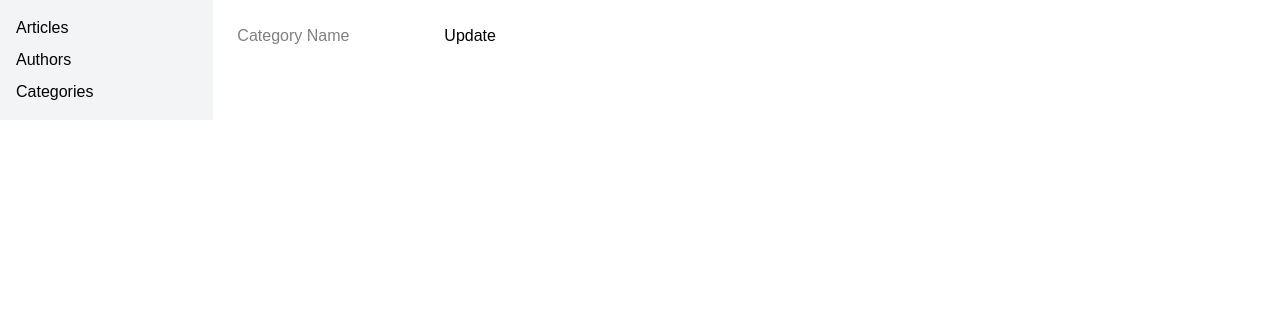
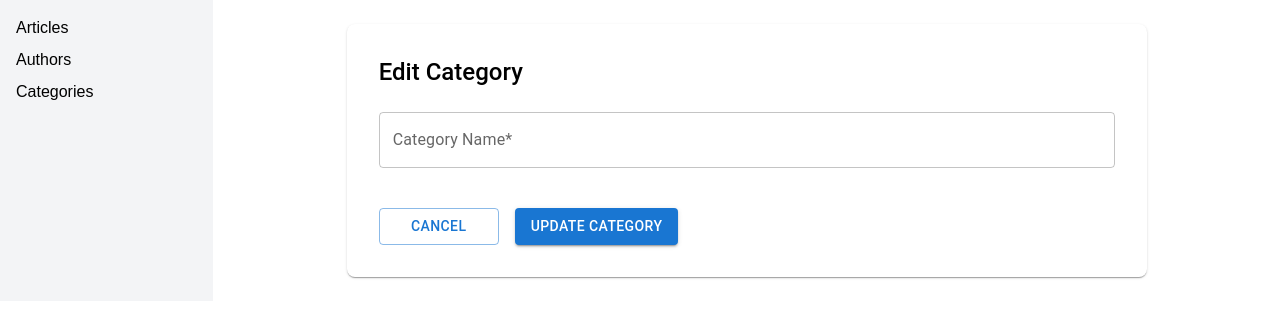
Before and after one commit to Vineeth-Nayak/co-pilot-frontend, a Next.js app: page /cms/categories/1 in a window 1280 px wide. Shown: the top 318 px of the page. Built offline with nearby package versions, Linux system fonts and the light colour scheme; no server answers.

Commit message:
categories CRUD done

```diff
--- /dev/null
+++ b/app/cms/categories/new/page.jsx
@@ -0,0 +1,5 @@
+import CategoryForm from "@/components/CategoryForm";
+
+export default function NewArticlePage() {
+  return <CategoryForm />;
+}
--- a/app/cms/categories/page.jsx
+++ b/app/cms/categories/page.jsx
@@ -1,23 +1,109 @@
 import Link from "next/link";
 import { getCategories } from "@/lib/api";
+import { PlusIcon, Edit2Icon } from "lucide-react";
+import { Box, Button, Card, CardContent, Chip, Divider, Grid, IconButton, Stack, Typography } from "@mui/material";
 
 export default async function CategoriesPage() {
   const res = await getCategories();
   const categories = res.data.categories;
 
   return (
-    <div>
-      <div className="flex justify-between items-center">
-        <h1>Categories</h1>
-        <Link href="/cms/categories/new">New Category</Link>
-      </div>
-      <ul className="mt-4 space-y-2">
-        {categories.map((c) => (
-          <li key={c.categoryId}>
-            {c.categoryName} <Link href={`/cms/categories/${c.categoryId}`}>Edit</Link>
-          </li>
+    <Box sx={{ p: 3 }}>
+      {/* Header with title and create button */}
+      <Stack direction="row" justifyContent="space-between" alignItems="center" sx={{ mb: 4 }}>
+        <Typography variant="h4" component="h1" fontWeight="medium">
+          Categories
+        </Typography>
+        <Button
+          component={Link}
+          href="/cms/categories/new"
+          variant="contained"
+          startIcon={<PlusIcon />}
+          sx={{
+            boxShadow: 1,
+            "&:hover": {
+              boxShadow: 2,
+              backgroundColor: "primary.dark",
+            },
+          }}
+        >
+          New Category
+        </Button>
+      </Stack>
+
+      {/* Categories grid */}
+      <Grid container spacing={3}>
+        {categories.map((category) => (
+          <Grid item xs={12} sm={6} md={4} key={category.categoryId}>
+            <Card
+              sx={{
+                height: "100%",
+                display: "flex",
+                flexDirection: "column",
+                transition: "box-shadow 0.3s",
+                "&:hover": {
+                  boxShadow: 3,
+                },
+              }}
+            >
+              <CardContent sx={{ flexGrow: 1 }}>
+                <Stack direction="row" justifyContent="space-between" alignItems="center" spacing={2}>
+                  <Typography variant="h6" component="h2">
+                    {category.categoryName}
+                  </Typography>
+                  <Chip label={`ID: ${category.categoryId}`} size="small" variant="outlined" />
+                </Stack>
+              </CardContent>
+              <Divider />
+              <Box sx={{ p: 2, display: "flex", justifyContent: "flex-end" }}>
+                <Button
+                  component={Link}
+                  href={`/cms/categories/${category.categoryId}`}
+                  size="small"
+                  variant="outlined"
+                  startIcon={<Edit2Icon size={16} />}
+                  sx={{
+                    textTransform: "none",
+                    "&:hover": {
+                      backgroundColor: "action.hover",
+                    },
+                  }}
+                >
+                  Edit
+                </Button>
+              </Box>
+            </Card>
+          </Grid>
         ))}
-      </ul>
-    </div>
+      </Grid>
+
+      {/* Empty state */}
+      {categories.length === 0 && (
+        <Box
+          sx={{
+            display: "flex",
+            flexDirection: "column",
+            alignItems: "center",
+            justifyContent: "center",
+            minHeight: "300px",
+            textAlign: "center",
+            p: 4,
+            border: "1px dashed",
+            borderColor: "divider",
+            borderRadius: 2,
+          }}
+        >
+          <Typography variant="h6" color="text.secondary" gutterBottom>
+            No categories found
+          </Typography>
+          <Typography variant="body2" color="text.secondary" sx={{ mb: 2 }}>
+            Get started by creating your first category
+          </Typography>
+          <Button component={Link} href="/cms/categories/new" variant="contained" startIcon={<PlusIcon />}>
+            Create Category
+          </Button>
+        </Box>
+      )}
+    </Box>
   );
 }
--- a/components/CategoryForm.jsx
+++ b/components/CategoryForm.jsx
@@ -2,27 +2,96 @@
 import { useForm } from "react-hook-form";
 import { useRouter } from "next/navigation";
 import { createCategory, updateCategory, getCategory } from "@/lib/api";
-import { useEffect } from "react";
+import { useEffect, useState } from "react";
+import { Box, Button, FormControl, FormHelperText, FormLabel, Grid, Input, Stack, TextField, Typography } from "@mui/material";
 
 export default function CategoryForm({ categoryId }) {
-  const { register, handleSubmit, reset } = useForm();
+  const {
+    register,
+    handleSubmit,
+    reset,
+    formState: { errors },
+  } = useForm();
   const router = useRouter();
-  const mode = !!categoryId;
+  const [loadingData, setLoadingData] = useState(false);
 
   useEffect(() => {
-    if (mode) getCategory(categoryId).then((res) => reset(res.data));
-  }, [categoryId, mode, reset]);
+    if (categoryId) {
+      setLoadingData(true);
+      getCategory(categoryId)
+        .then((res) => reset(res.data))
+        .catch((error) => console.error("Failed to load category data", error))
+        .finally(() => setLoadingData(false));
+    }
+  }, [categoryId, reset]);
 
   const onSubmit = async (data) => {
-    if (mode) await updateCategory(categoryId, data);
-    else await createCategory(data);
-    router.push("/cms/categories");
+    try {
+      if (categoryId) {
+        await updateCategory(categoryId, data);
+      } else {
+        await createCategory(data);
+      }
+      router.push("/cms/categories");
+    } catch (error) {
+      console.error("Failed to submit category data", error);
+    }
   };
 
+  if (loadingData) {
+    return (
+      <Box p={3} textAlign="center">
+        Loading…
+      </Box>
+    );
+  }
+
   return (
-    <form onSubmit={handleSubmit(onSubmit)} className="space-y-4">
-      <input {...register("categoryName", { required: true })} placeholder="Category Name" />
-      <button type="submit">{mode ? "Update" : "Create"}</button>
-    </form>
+    <Box
+      component="form"
+      onSubmit={handleSubmit(onSubmit)}
+      sx={{
+        maxWidth: "800px",
+        mx: "auto",
+        bgcolor: "background.paper",
+        p: 4,
+        borderRadius: 2,
+        boxShadow: 1,
+      }}
+    >
+      <Stack spacing={3}>
+        <Typography variant="h5" component="h2" fontWeight="medium">
+          {categoryId ? "Edit Category" : "Create Category"}
+        </Typography>
+
+        <Grid container spacing={3}>
+          {/* Category Name */}
+          <Grid item size={{ xs: 12 }}>
+            <FormControl fullWidth error={!!errors.categoryName}>
+              {/* <FormLabel>Category Name *</FormLabel> */}
+              <TextField
+                variant="outlined"
+                label="Category Name*"
+                {...register("categoryName", { required: "Category name is required" })}
+                placeholder="Enter category name"
+                sx={{ maxWidth: "800px" }}
+                fullWidth
+              />
+              {errors.categoryName && <FormHelperText>{errors.categoryName.message}</FormHelperText>}
+            </FormControl>
+          </Grid>
+        </Grid>
+
+        {/* Submit Button */}
+        <Stack direction="row" justifyContent="flex-start" spacing={2} pt={2}>
+          <Button type="button" onClick={() => router.push("/cms/categories")} variant="outlined" sx={{ minWidth: 120 }}>
+            Cancel
+          </Button>
+          <Button type="submit" variant="contained" sx={{ minWidth: 120 }}>
+            {categoryId ? "Update Category" : "Create Category"}
+          </Button>
+        </Stack>
+      </Stack>
+    </Box>
   );
 }
--- a/lib/api.js
+++ b/lib/api.js
@@ -6,7 +6,9 @@ const axiosInstance = axios.create({
 
 export async function fetcher(url, options = {}) {
     try {
-        console.log('Fetching:', url, JSON.stringify(options));
+        console.log('Fetching:', url);
+        console.log('Options:', options);
+
         const res = await axiosInstance({
             url,
             method: options.method || 'GET',
```
